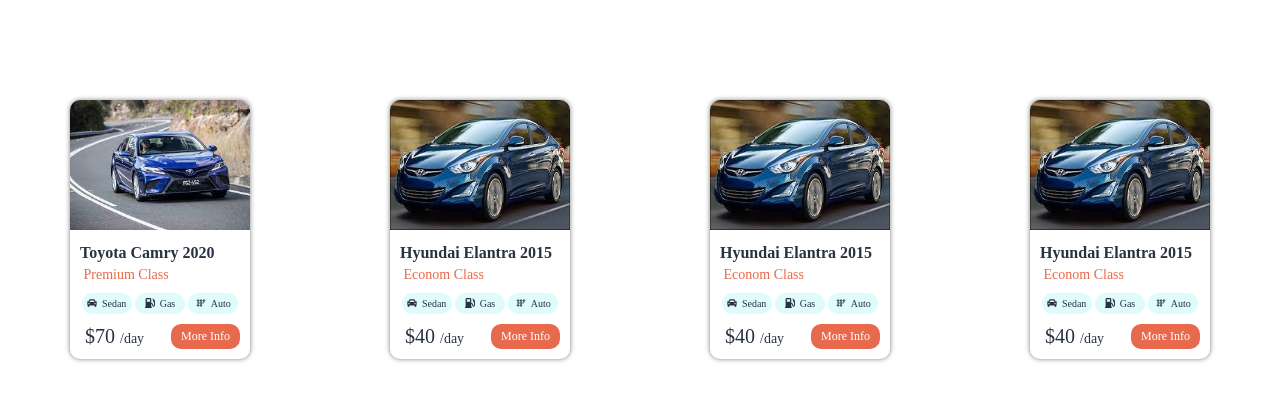
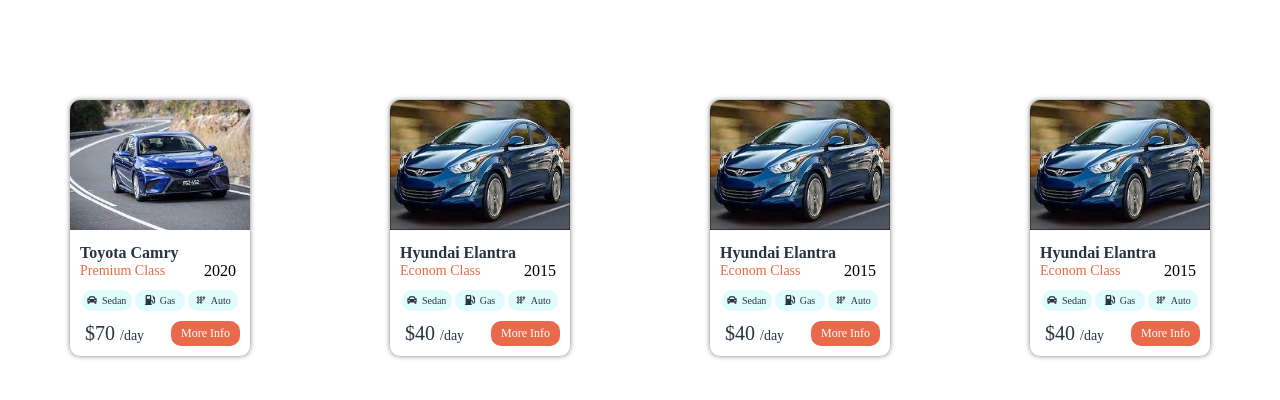
Before and after one commit to qerkules/frontend, a React (Create React App) app: page / in a window 1280 px wide. Shown: the top 400 px of the page. Built offline with nearby package versions, Linux system fonts and the light colour scheme; the HTML template or start-up script is replaced by a standard one.

Commit message:
updated year section

```diff
--- a/src/components/card/Card.jsx
+++ b/src/components/card/Card.jsx
@@ -16,7 +16,10 @@
 
       <div className={`${styles.titleSection}`}>
         <h2 className={`${styles.title}`}>{car.name}</h2>
-        <h4 className={`${styles.subtitle}`}>&nbsp;{car.class}</h4>
+        <div className={`${styles.subtitleSection}`}>
+          <h4 className={`${styles.subtitle}`}>{car.class} </h4>
+          <span className={`${styles.year}`}>{car.year}&nbsp;</span>
+        </div>
       </div>
 
       <div className={`${styles.description}`}>
--- a/src/components/card/styles.module.css
+++ b/src/components/card/styles.module.css
@@ -21,14 +21,21 @@
 .title {
   font-size: 16px !important;
   color: #293241;
-  text-wrap: nowrap;
+}
+
+.subtitleSection {
+  display: flex;
+  align-items: center;
+  justify-content: space-between;
 }
 
 .subtitle {
   font-size: 14px;
   color: #e8694b;
   font-weight: 400;
-  padding-top: 5px;
+}
+.year {
+  font-weight: 500;
 }
 .description {
   display: flex;
--- a/src/pages/homepage/Homepage.jsx
+++ b/src/pages/homepage/Homepage.jsx
@@ -7,7 +7,8 @@
 const Homepage = () => {
   const cars = [
     {
-      name: "Toyota Camry 2020",
+      name: "Toyota Camry",
+      year: "2020",
       class: "Premium Class",
       fuel: "Gas",
       type: "Sedan",
@@ -16,24 +17,29 @@
       link: "cars",
     },
     {
-      name: "Hyundai Elantra 2015",
+      name: "Hyundai Elantra",
       class: "Econom Class",
+      year: "2015",
       fuel: "Gas",
       type: "Sedan",
       price: "40",
       photo: ElantraJpg,
       link: "cars",
-    }, {
-      name: "Hyundai Elantra 2015",
+    },
+    {
+      name: "Hyundai Elantra",
       class: "Econom Class",
+      year: "2015",
       fuel: "Gas",
       type: "Sedan",
       price: "40",
       photo: ElantraJpg,
       link: "cars",
-    }, {
-      name: "Hyundai Elantra 2015",
+    },
+    {
+      name: "Hyundai Elantra",
       class: "Econom Class",
+      year: "2015",
       fuel: "Gas",
       type: "Sedan",
       price: "40",
```
